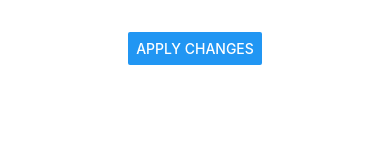
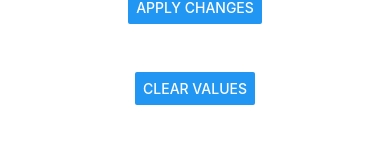
Before and after one commit to sbluff/PTI-Crypbot, a React Native app in the folder FrontPTI/: screen /TabTwo in a window 390 px wide. Shown: the part 562-724 px from the top of the page. Built offline with nearby package versions, Linux system fonts and the light colour scheme; no server answers; what expo-linking would draw is missing.

Commit message:
Clear values button added

```diff
--- a/FrontPTI/screens/TabOneScreen.tsx
+++ b/FrontPTI/screens/TabOneScreen.tsx
@@ -21,7 +21,7 @@ const MyLineChart = () => {
       <LineChart
         data={{
           labels:
-            tradesLabel,
+            [],
           datasets: [
             {
               data: tradesData,
@@ -67,6 +67,18 @@ export default function TabOneScreen({ navigation }: RootTabScreenProps<'TabOne'
   );
 }
 
+function clearval1(){
+  alert('Values cleared');
+  clearValues();
+}
+
+function clearValues(){
+  axios.get('http://localhost:8080/trades/delete')
+  .then((response) => {
+    console.log("succes")
+  })
+}
+
 //updates tradesData value and tradesLabels
 function setTradesData(){
   axios.get('http://localhost:8080/trades')
@@ -74,7 +86,7 @@ function setTradesData(){
     let trades = response.data
     for(let i:number = 0; i < response.data.length; i++){
       tradesData.push(trades[i]['entryPrice'])
-      tradesLabel.push(trades[i]['startDate'])
+      // tradesLabel.push(trades[i]['startDate'])
     }
   })
 }
--- a/FrontPTI/screens/TabOneScreen2.tsx
+++ b/FrontPTI/screens/TabOneScreen2.tsx
@@ -12,7 +12,7 @@ import axios from 'axios'
 
 let coins_transactions = []
 let tradesData:number[] = []
-let tradesLabel:string[] = []
+// let tradesLabel:string[] = []
 setTradesData()
 
 const MyLineChart = () => {
@@ -22,7 +22,7 @@ const MyLineChart = () => {
       <LineChart
         data={{
           labels:
-            tradesLabel,
+            [],
           datasets: [
             {
               data: tradesData,
--- a/FrontPTI/screens/TabTwoScreen.tsx
+++ b/FrontPTI/screens/TabTwoScreen.tsx
@@ -104,9 +104,17 @@ export default function TabTwoScreen() {
         <br />
       </Text>
       <Button
-        // onPress={() => alert('Changes applied succesfully')}
+        //onPress={() => alert('Changes applied succesfully')}
         onPress={() => applychanges()}
         title="Apply changes"
+      />
+      <Text style={styles.title}>
+        <br />
+        <br />
+      </Text>
+      <Button
+        onPress={() => clearval1()}
+        title="Clear values"
       />
       {/* <View style={styles.separator} lightColor="#eee" darkColor="rgba(255,255,255,0.1)" />
       <EditScreenInfo path="/screens/TabTwoScreen.tsx" /> */}
@@ -114,7 +122,20 @@ export default function TabTwoScreen() {
   );
 }
 
+function clearval1(){
+  alert('Values cleared');
+  clearValues();
+}
+
+function clearValues(){
+  axios.get('http://localhost:8080/trades/delete')
+  .then((response) => {
+    console.log("succes")
+  })
+}
+
 function applychanges(){
+  alert('Changes applied succesfully');
   setCredit();
   setPSize();
   setMode();
```
